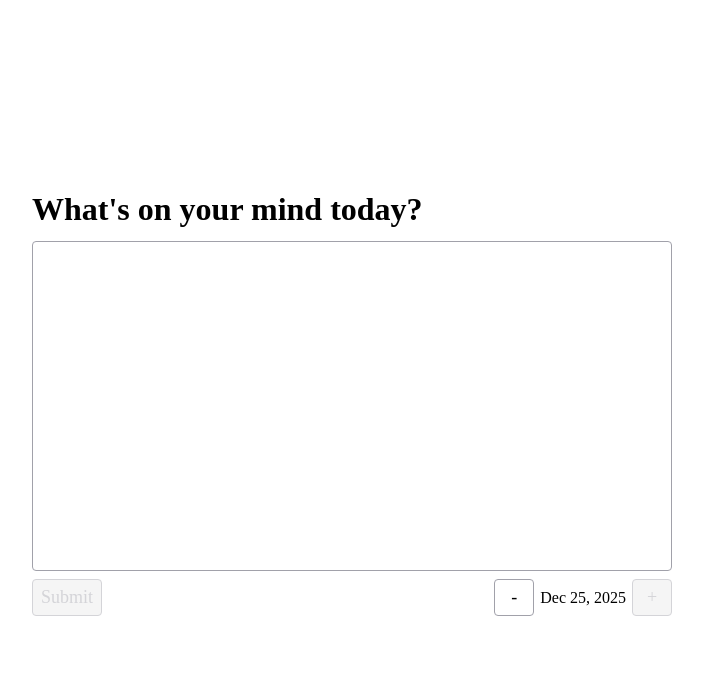
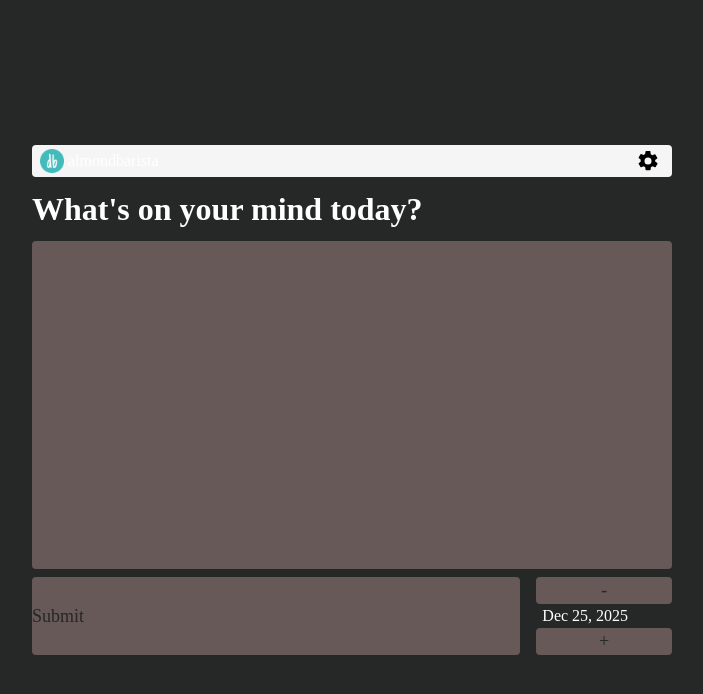
Before and after one commit to stefan5441/almondbarista, a React (Vite) app: page / in a window 1280 px wide. Shown: the top 694 px of the page, without its empty margins (288-991 px from the left). Built offline with nearby package versions, Linux system fonts and the light colour scheme.

Commit message:
Continue from the other laptop :D

```diff
--- a/index.html
+++ b/index.html
@@ -1,8 +1,9 @@
-<!doctype html>
+<!DOCTYPE html>
 <html lang="en">
   <head>
     <meta charset="UTF-8" />
-    <link rel="icon" type="image/svg+xml" href="/vite.svg" />
+    <link rel="icon" type="image/png" sizes="16x16" href="/favicon-16x16.png" />
+    <link rel="icon" type="image/png" sizes="32x32" href="/favicon-32x32.png" />
     <meta name="viewport" content="width=device-width, initial-scale=1.0" />
     <title>almondbarista</title>
   </head>
--- a/src/App.css
+++ b/src/App.css
@@ -1,42 +1,23 @@
 .textbox,
 .btn {
+  all: unset;
   box-sizing: border-box;
-  all: unset;
   font-size: 18px;
   width: 100%;
   box-sizing: border-box;
-  border: 1px solid #a1a1aa;
   border-radius: 4px;
-}
-
-.textbox:hover,
-.textbox:focus,
-.btn:hover {
-  border-color: #38bdf8;
+  background-color: var(--bg-light-color);
+  color: var(--bg-color);
 }
 
 .textbox:disabled {
-  background-color: #f5f5f5;
-  border-color: #d4d4d8;
+  background-color: var(--bg-light-color);
   color: inherit;
-  cursor: default;
-}
-
-.btn:disabled {
-  background-color: #f5f5f5;
-  color: #d4d4d8;
-  border-color: #d4d4d8;
   cursor: default;
 }
 
 .noteNumber {
   margin: 0 6px;
-}
-
-.btn {
-  width: auto;
-  cursor: pointer;
-  padding: 4px 8px;
 }
 
 .textbox {
@@ -57,6 +38,7 @@
 }
 
 .box {
+  margin: 24px 32px;
   width: 640px;
   display: flex;
   flex-direction: column;
@@ -69,3 +51,20 @@
   align-items: center;
   height: 100%;
 }
+
+.header {
+  background-color: #f5f5f5;
+  padding: 0 8px;
+  border-radius: 4px;
+  display: flex;
+  align-items: center;
+  justify-content: space-between;
+  gap: 16px;
+}
+
+.header-left,
+.header-right {
+  display: flex;
+  align-items: center;
+  gap: 4px;
+}
--- a/src/App.tsx
+++ b/src/App.tsx
@@ -2,6 +2,7 @@ import "./App.css";
 import { useEffect, useState } from "react";
 import { addEntry, type Entry, getAllEntries } from "./db";
 import { convertTimestampToDate } from "./utils";
+import { SettingsButton } from "./components/SettingsButton";
 
 function App() {
   const [text, setText] = useState<string>("");
@@ -75,6 +76,15 @@ function App() {
   return (
     <div className="container">
       <div className="box">
+        <div className="header">
+          <div className="header-left">
+            <img src="/favicon-32x32.png" alt="logo" width={24} height={24} />
+            <p>almondbarista</p>
+          </div>
+          <div className="header-right">
+            <SettingsButton />
+          </div>
+        </div>
         <h1>What's on your mind today?</h1>
 
         <textarea
--- /dev/null
+++ b/src/components/Button.css
@@ -0,0 +1,19 @@
+.btn {
+  all: unset;
+  box-sizing: border-box;
+  font-size: 18px;
+  width: 100%;
+  box-sizing: border-box;
+  border-radius: 4px;
+  background-color: var(--bg-light-color);
+  color: var(--bg-color);
+  width: auto;
+  cursor: pointer;
+  padding: 4px 8px;
+}
+
+.btn:disabled {
+  background-color: var(--bg-color);
+  color: #d4d4d8;
+  cursor: default;
+}
--- /dev/null
+++ b/src/components/SettingsButton.tsx
@@ -0,0 +1,17 @@
+export const SettingsButton = () => {
+  return (
+    <button
+      aria-label="Settings"
+      style={{
+        background: "none",
+        border: "none",
+        cursor: "pointer",
+        padding: 4,
+      }}
+    >
+      <svg xmlns="http://www.w3.org/2000/svg" width="24" height="24" viewBox="0 0 24 24" fill="currentColor">
+        <path d="M19.14 12.94a7.007 7.007 0 0 0 0-1.88l2.03-1.58a.5.5 0 0 0 .12-.63l-1.92-3.32a.5.5 0 0 0-.61-.22l-2.39.96a6.966 6.966 0 0 0-1.62-.94l-.36-2.54A.5.5 0 0 0 14 2h-4a.5.5 0 0 0-.5.42l-.36 2.54a6.966 6.966 0 0 0-1.62.94l-2.39-.96a.5.5 0 0 0-.61.22l-1.92 3.32a.5.5 0 0 0 .12.63l2.03 1.58c-.05.31-.08.63-.08.94s.03.63.08.94l-2.03 1.58a.5.5 0 0 0-.12.63l1.92 3.32c.14.24.44.34.68.22l2.39-.96c.5.38 1.04.7 1.62.94l.36 2.54c.05.27.27.46.5.46h4c.23 0 .45-.19.5-.46l.36-2.54c.58-.24 1.12-.56 1.62-.94l2.39.96c.24.12.54.02.68-.22l1.92-3.32a.5.5 0 0 0-.12-.63l-2.03-1.58zM12 15.5A3.5 3.5 0 1 1 15.5 12 3.5 3.5 0 0 1 12 15.5z" />
+      </svg>
+    </button>
+  );
+};
--- a/src/style.css
+++ b/src/style.css
@@ -1,3 +1,10 @@
+:root {
+  --text-color: #fff;
+  --bg-color: #262727;
+  --bg-light-color: #665957;
+  --primary-color: #f0d3c9;
+}
+
 *,
 *::before,
 *::after {
@@ -13,6 +20,8 @@ html,
 body,
 #root {
   height: 100%;
+  background-color: var(--bg-color);
+  color: var(--text-color);
 }
 
 body {
```
Also changed, not shown: src/components/Button.tsx (added, +14 -0 lines), public/favicon-16x16.png (added), public/favicon-32x32.png (added), src/components/SettingsButton.css (added).
